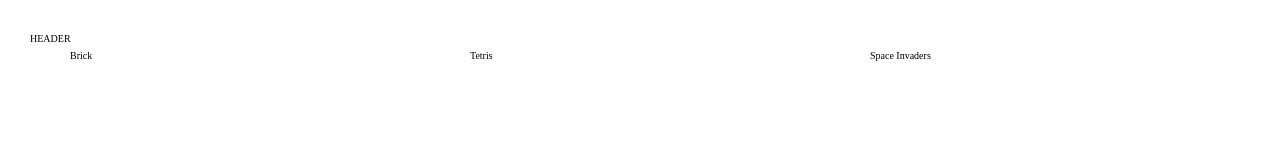
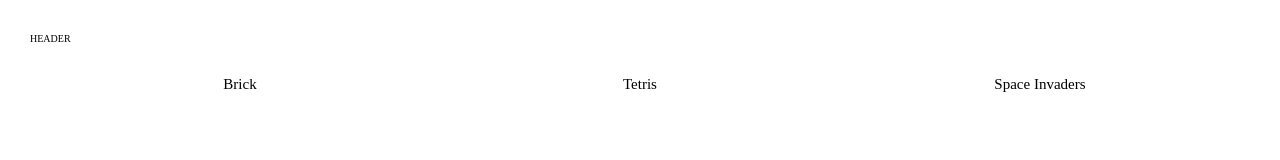
Before and after one commit to gazjosef/retro-arcade, a website: page index.html in a window 1280 px wide. Drawn offline with Linux system fonts and the light colour scheme.

Commit message:
Updated project

```diff
--- a/index.html
+++ b/index.html
@@ -14,13 +14,19 @@
 <section class="section-games">
   <div class="row">
     <div class="col-1-of-3">
-      Brick
+      <div class="feature-box">
+        Brick
+      </div>
     </div>
     <div class="col-1-of-3">
-      Tetris
+      <div class="feature-box">
+        Tetris
+      </div>
     </div>
     <div class="col-1-of-3">
-      Space Invaders
+      <div class="feature-box">
+        Space Invaders
+      </div>
     </div>
   </div>
 </section>
--- a/scss/abstract/_variables.scss
+++ b/scss/abstract/_variables.scss
@@ -1,3 +1,7 @@
+// COLORS
+$color-primary:#000; // Pastel Green
+$color-primary-light: #000; // Emerald Green
+$color-primary-dark: #000; // Jungle Greens
 
 // FONT
 $default-font-size: 1.6rem;
--- /dev/null
+++ b/scss/components/_feature-box.scss
@@ -0,0 +1,5 @@
+.feature-box {
+  font-size: 1.5rem;
+  padding: 2.5rem;
+  text-align: center;
+}
--- a/scss/main.scss
+++ b/scss/main.scss
@@ -5,4 +5,6 @@
 @import "base/elements";
 @import "base/typography";
 
+@import "components/feature-box";
+
 @import "layout/grid";
```
Also changed, not shown: css/style.css.
